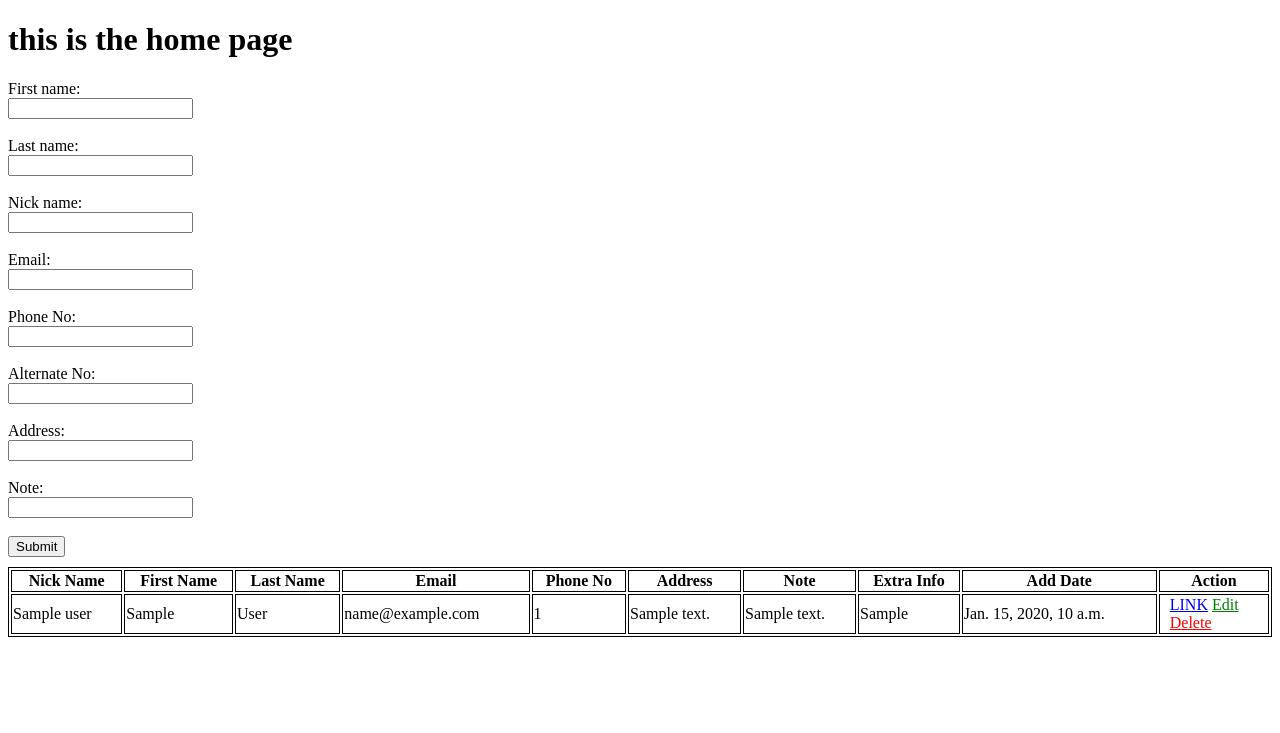
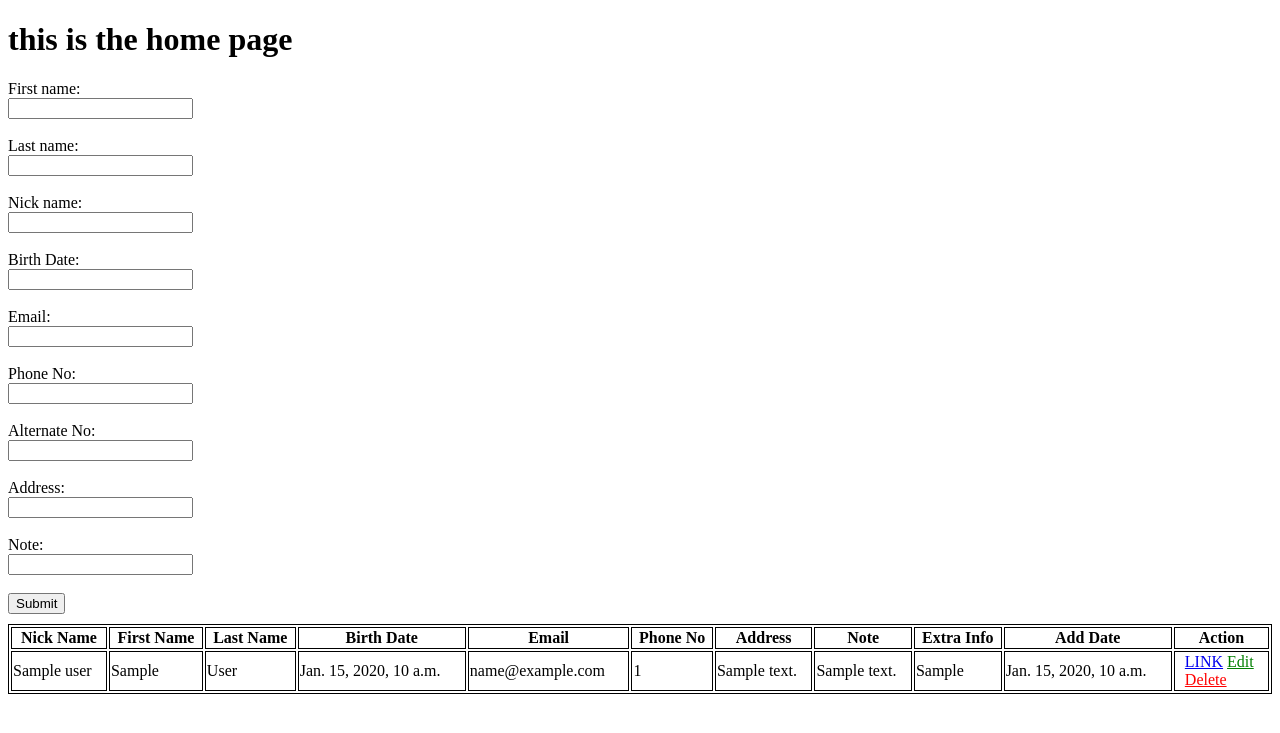
Before and after one commit to motahar-zaman/friends_venture, a Django app: template models/templates/partner/partner.html in a window 1280 px wide. Shown: the top 733 px of the page. Run offline with Django 5.2, Linux system fonts and the light colour scheme; the template is opened without the code that fills it: most values are stand-ins (such as "Sample title", 1, 10 or a date in 2020).

Commit message:
add birth date

```diff
--- a/models/templates/partner/partner.html
+++ b/models/templates/partner/partner.html
@@ -35,6 +35,8 @@
                 <input type="text" id="lname" name="last_name"><br><br>
                 <label for="nname">Nick name:</label><br>
                 <input type="text" id="nname" name="nick_name"><br><br>
+                <label for="date_of_birth">Birth Date:</label><br>
+                <input type="text" id="date_of_birth" name="date_of_birth"><br><br>
                 <label for="email">Email:</label><br>
                 <input type="text" id="email" name="email"><br><br>
                 <label for="phone_number">Phone No:</label><br>
@@ -52,6 +54,7 @@
                     <th>Nick Name</th>
                     <th>First Name</th>
                     <th>Last Name</th>
+                    <th>Birth Date</th>
                     <th>Email</th>
                     <th>Phone No</th>
                     <th>Address</th>
@@ -65,6 +68,7 @@
                     <td>{{user.nick_name}}</td>
                     <td>{{user.first_name}}</td>
                     <td>{{user.last_name}}</td>
+                    <td>{{user.date_of_birth}}</td>
                     <td>{{user.email}}</td>
                     <td>{{user.phone_number}}</td>
                     <td>{{user.address}}</td>
```
